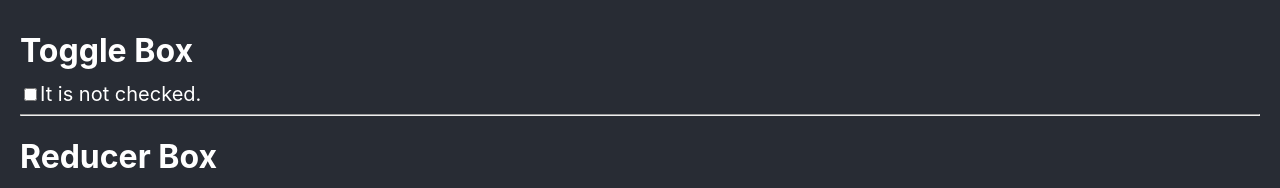
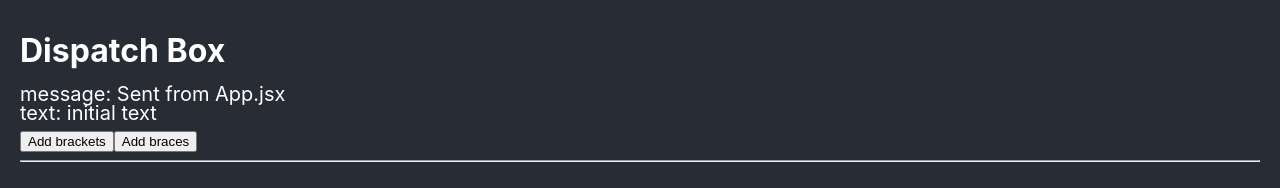
Before and after one commit to edwardtanguay/reacthooks222, a React (Create React App) app: page / in a window 1280 px wide. Shown: the top 188 px of the page. Built offline with nearby package versions, Linux system fonts and the light colour scheme; no server answers.

Commit message:
add DispatchBox

```diff
--- a/src/App.jsx
+++ b/src/App.jsx
@@ -6,10 +6,13 @@ import NoteBox from './components/NoteBox';
 import DataBox from './components/DataBox';
 import ReducerBox from './components/ReducerBox';
 import ToggleBox from './components/ToggleBox';
+import DispatchBox from './components/DispatchBox';
 
 function App() {
   return (
     <div className="App">
+		<DispatchBox message="Sent from App.jsx"></DispatchBox>
+		<hr/>
 		<ToggleBox></ToggleBox>
 		<hr/>
 		<ReducerBox></ReducerBox>
--- /dev/null
+++ b/src/components/DispatchBox.jsx
@@ -0,0 +1,32 @@
+import { useReducer } from 'react';
+
+function reducer(state, action) {
+	switch (action) {
+		case 'addBrackets':
+			state = `[${state}]`;
+			return state;
+		case 'addBraces':
+			state = `{${state}}`;
+			return state;
+		default:
+			return state;
+	}
+}
+
+function DispatchBox({ message }) {
+	const [text, dispatch] = useReducer(
+		reducer,
+		'initial text'
+	);
+	return (
+		<div>
+			<h1>Dispatch Box</h1>
+			<p>message: {message}</p>
+			<p>text: {text}</p>
+			<button onClick={() => dispatch('addBrackets')}>Add brackets</button>
+			<button onClick={() => dispatch('addBraces')}>Add braces</button>
+		</div>
+	);
+}
+
+export default DispatchBox;
```
